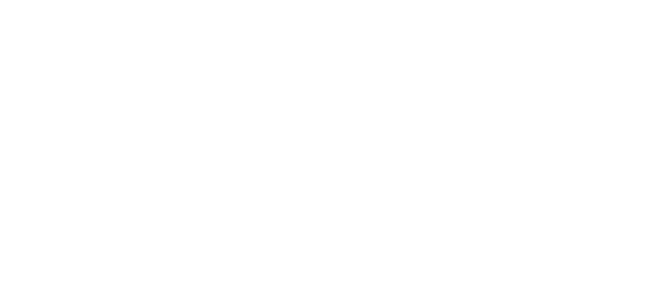
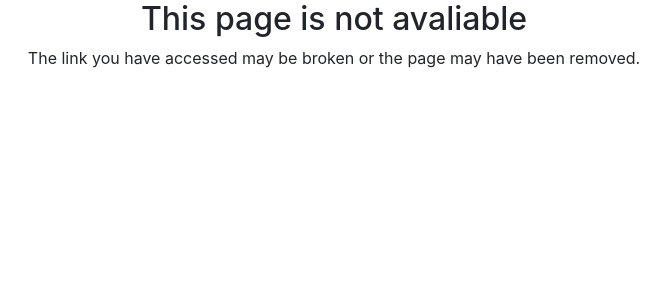
Before and after one commit to luizvisuart/angular-alurapic, an Angular app in the folder alurapic/: page / in a window 1280 px wide. Shown: the top 300 px of the page, without its empty margins (306-976 px from the left). Built offline with nearby package versions, Linux system fonts and the light colour scheme.

Commit message:
criando um componente com modulo e colocando em uma rota errors

```diff
--- a/alurapic/src/app/app.module.ts
+++ b/alurapic/src/app/app.module.ts
@@ -4,6 +4,7 @@
 
 import { AppComponent } from './app.component';
 import { PhotosModule } from './photos/photos.module';
+import { ErrorsModule } from './errors/errors.module';
 
 @NgModule({
   declarations: [
@@ -12,7 +13,8 @@
   imports: [
     BrowserModule,
     PhotosModule,
-    AppRoutingModule
+    AppRoutingModule,
+    ErrorsModule
   ],
   providers: [],
   bootstrap: [AppComponent]
--- a/alurapic/src/app/app.routing.module.ts
+++ b/alurapic/src/app/app.routing.module.ts
@@ -3,11 +3,17 @@
 
 import { PhotoListComponent } from './photos/photo-list/photo-list.component';
 import { PhotoFormComponent } from './photos/photo-form/photo-form.component';
+import { NotFoundComponent } from './errors/not-found/not-found.component';
 
 // Configura as rotas de minha aplicação
 const routes: Routes = [
   { path: 'user/flavio', component: PhotoListComponent},
   { path: 'p/add', component: PhotoFormComponent},
+
+  // roteamento em caso de não existir a página
+  { path: '**', component: NotFoundComponent},
+
+
 ];
 
 @NgModule({
--- /dev/null
+++ b/alurapic/src/app/errors/not-found/not-found.component.html
@@ -0,0 +1,7 @@
+<div class="text-center">
+  <h2>This page is not avaliable</h2>
+  <p>
+    The link you have accessed may be broken or
+    the page may have been removed.
+  </p>
+</div>
--- /dev/null
+++ b/alurapic/src/app/errors/not-found/not-found.component.ts
@@ -0,0 +1,15 @@
+import { Component, OnInit } from '@angular/core';
+
+@Component({
+  selector: 'app-not-found',
+  templateUrl: './not-found.component.html',
+  styleUrls: ['./not-found.component.css']
+})
+export class NotFoundComponent implements OnInit {
+
+  constructor() { }
+
+  ngOnInit() {
+  }
+
+}
```
Also changed, not shown: alurapic/src/app/errors/errors.module.ts (added, +11 -0 lines), alurapic/src/app/errors/not-found/not-found.component.css (added), 2 other files (tests, documents, lock files or other folders).
